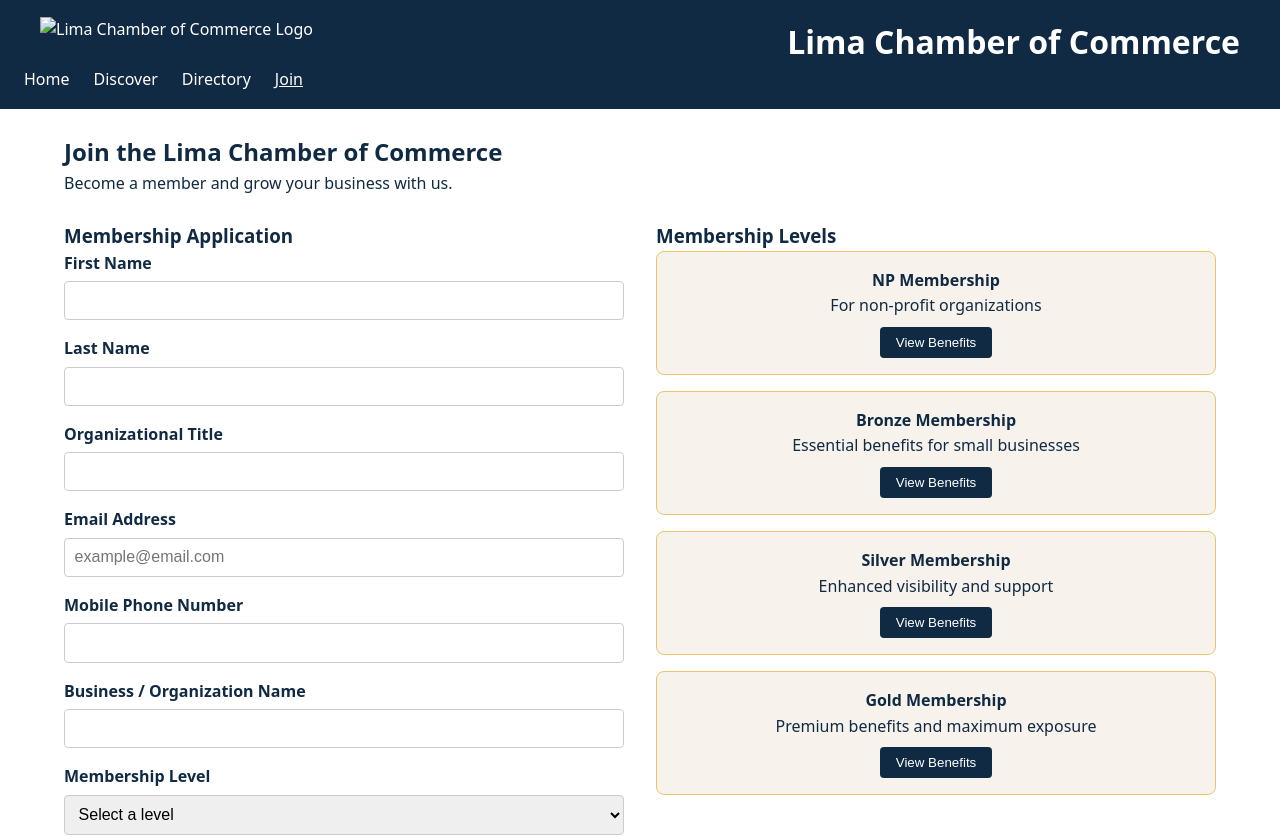
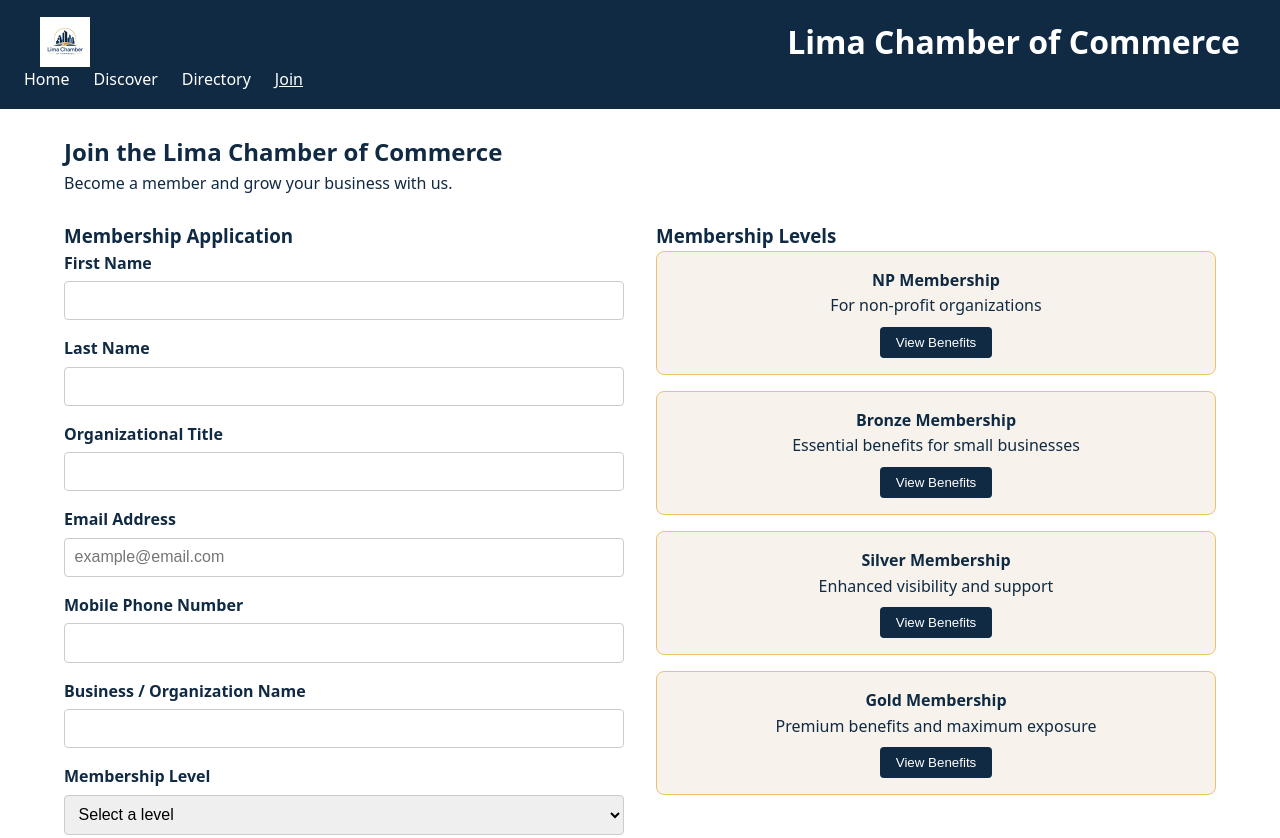
Before and after one commit to SintaraAMV/wdd231, a plain HTML site: page chamber/join.html in a window 1280 px wide. Shown: the top 838 px of the page. Drawn offline with Linux system fonts and the light colour scheme.

Commit message:
Add logo image with specified dimensions to join page

```diff
--- a/chamber/join.html
+++ b/chamber/join.html
@@ -13,7 +13,7 @@
 <body>
   <header>
     <div class="header-container">
-      <img src="images/logo.webp" alt="Lima Chamber of Commerce Logo" class="logo">
+      <img src="images/logo.webp" alt="Lima Chamber of Commerce Logo" class="logo" width="50" height="50">
       <h1>Lima Chamber of Commerce</h1>
       <button id="menu-button" aria-label="Open navigation menu">☰</button>
     </div>
```
Also changed, not shown: chamber/images/logo.webp (added).
